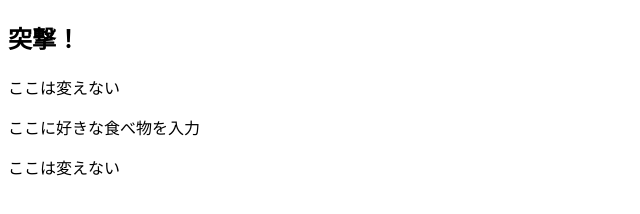
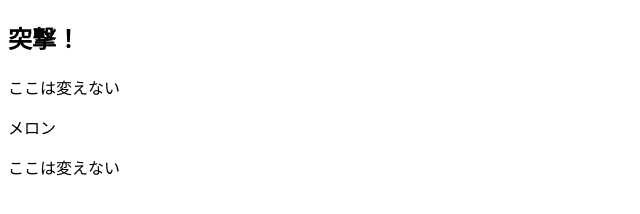
Before and after one commit to RyugoHarada/pushConflict, a plain HTML site: page index.html in a window 1280 px wide. Shown: the whole page, without its empty margins (0-640 px from the left). Drawn offline with Linux system fonts and the light colour scheme.

Commit message:
[modify]index.html

```diff
--- a/index.html
+++ b/index.html
@@ -6,7 +6,7 @@
 <body>
 <h2> 突撃！ </h2>
 <p>ここは変えない</p>
-<p>ここに好きな食べ物を入力</p>
+<p>メロン</p>
 <p>ここは変えない</p>
 </body>
 </html>
```
